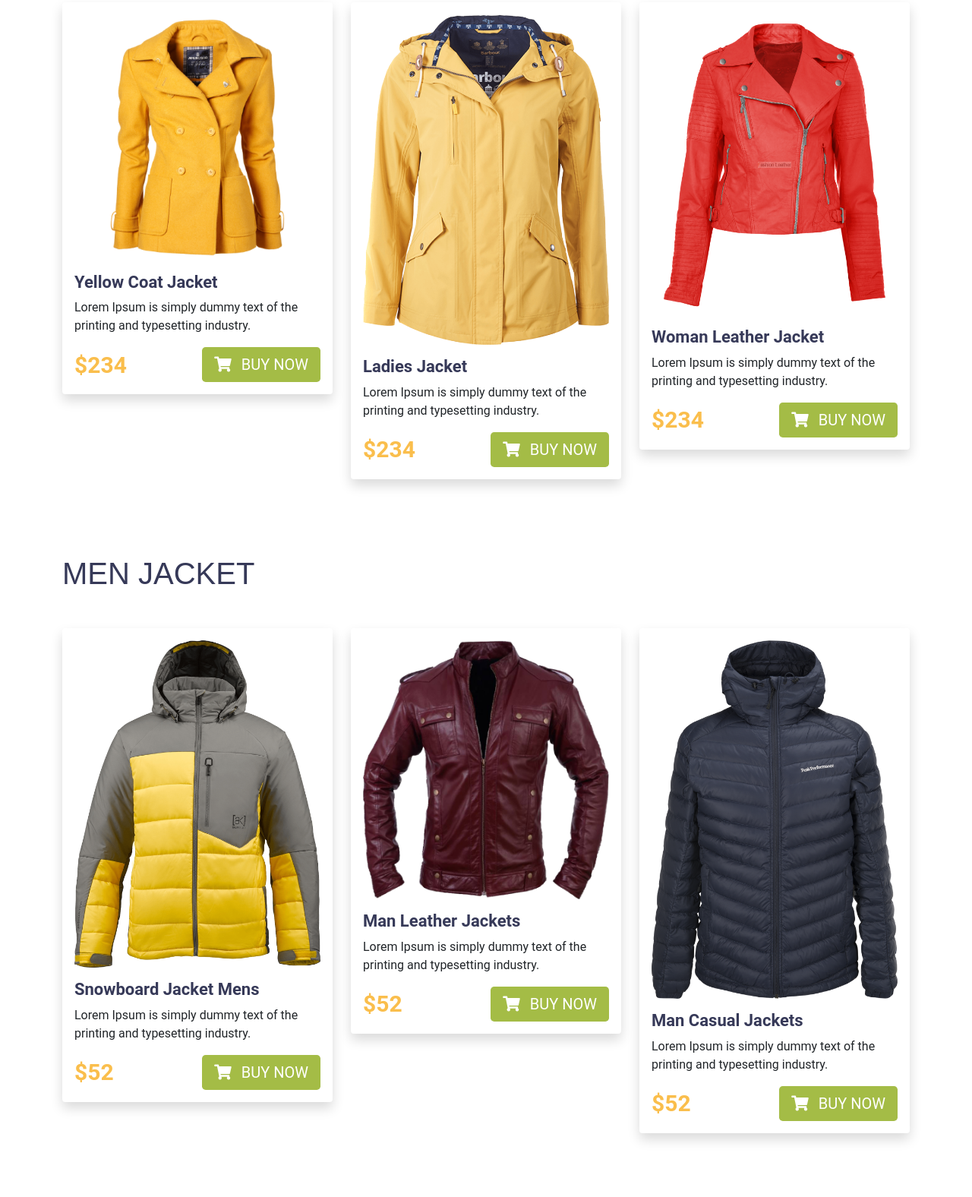
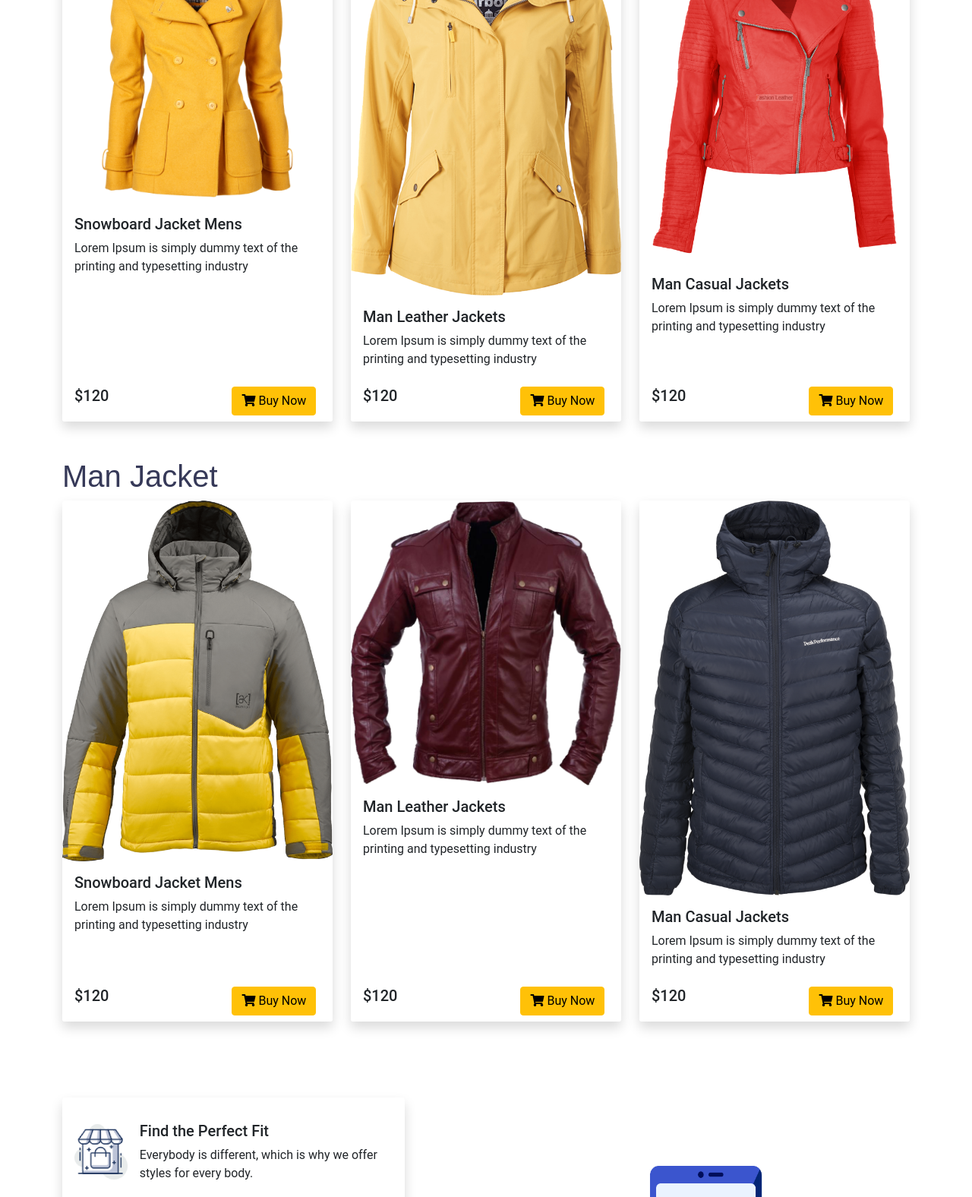
Before and after one commit to Ahsanul-kabir/web-day-14-Assignment-penguin-fashion-ecommerce, a plain HTML site: page index.html in a window 1280 px wide. Shown: the part 1057-2633 px from the top of the page at 76% size. Drawn offline with Linux system fonts and the light colour scheme.

Commit message:
basic structure updated

```diff
--- a/css/style.css
+++ b/css/style.css
@@ -22,17 +22,6 @@ h2 {
 }
 
 
-/* Template Text color */
-
-.text-primary {
-    color: var(--bg-primary) !important;
-}
-
-.text-gold {
-    color: var(--bg-golden) !important;
-}
-
-
 /* Template Spacing */
 
 .py-100 {
@@ -52,14 +41,6 @@ h2 {
 }
 
 
-/* Template Custom width */
-
-.width-100 {
-    width: 70px;
-    height: auto;
-}
-
-
 /* Tempalte Button style */
 
 .btn-primary {
@@ -75,12 +56,12 @@ h2 {
 /* Header style  */
 
 .navbar .nav-link {
-    font-weight: 600;
+    font-weight: 700;
     padding: 10px 20px !important;
 }
 
 
-/* Banner Text */
+/* top-demo Text */
 
 .top-demo-text h1 {
     font-size: 60px;
@@ -94,18 +75,11 @@ h2 {
 
 /* Product Section */
 
-.card-title {
-    font-size: 22px;
-    color: #363958;
-    font-weight: 600;
+.penguin-card {
+    border: 0;
 }
 
-.price {
-    font-size: 30px;
-    font-weight: 600;
-    color: #FABE4C;
+.penguin-card-footer {
+    border: 0;
+    background-color: white;
 }
-
-.payment {
-    font-size: 25px;
-}
--- a/index.html
+++ b/index.html
@@ -67,71 +67,59 @@
         <!-- top-demo section -->
 
         <!-- woman jacket section -->
-        <section class="py-100">
-            <div class="container">
-                <h2 class="h1 text-uppercase text-center text-md-start mb-5">Woman Jacket</h2>
-                <div class="row">
-                    <!-- product Card -->
-                    <div class="col-lg-4">
-                        <div class="product card p-3 mb-3 mb-lg-0 border-0 rounded shadow">
-                            <img src="images/Image/SeekPng 1.png" class="rounded card-img-top" alt="...">
-                            <div class="px-0 pb-0 card-body">
-                                <h5 class="card-title">Yellow Coat Jacket </h5>
-                                <p class="card-text">Lorem Ipsum is simply dummy text of the printing and typesetting industry.</p>
-                                <div class="d-flex justify-content-between align-items-center">
-                                    <div class="price">
-                                        <span>$234</span>
-                                    </div>
-                                    <div class="cart">
-                                        <a href="#" class="btn btn-primary btn-lg"> <i class="fa fa-shopping-cart me-2 "></i> BUY NOW</a>
+        <section id="shoes" class="mt-5 container">
+            <h1>Man Jacket</h1>
+            <div class="row row-cols-1 row-cols-md-3 g-4">
+                <div class="col">
+                    <div class="card penguin-card h-100 shadow">
+                        <img src="images/Image/SeekPng 1.png" class="card-img-top" alt="...">
+                        <div class="card-body">
+                            <h5 class="card-title">Snowboard Jacket Mens</h5>
+                            <p class="card-text">Lorem Ipsum is simply dummy text of the printing and typesetting industry</p>
 
-                                    </div>
-                                </div>
+                        </div>
+                        <div class="card-footer penguin-card-footer d-flex">
+                            <div>
+                                <h5>$120</h5>
+                            </div>
+                            <div style="margin-left: 50%;">
+                                <button class="btn btn-warning"> <i class="fas fa-shopping-cart"></i> Buy Now</button>
                             </div>
                         </div>
                     </div>
-                    <!-- end product card -->
-
-                    <!-- product card -->
-                    <div class="col-lg-4">
-                        <div class="product card p-3 mb-3 mb-lg-0 border-0 rounded shadow">
-                            <img src="images/Image/PngItem_2597366 1.png" class="rounded card-img-top" alt="...">
-                            <div class="px-0 pb-0 card-body">
-                                <h5 class="card-title">Ladies Jacket </h5>
-                                <p class="card-text">Lorem Ipsum is simply dummy text of the printing and typesetting industry.</p>
-                                <div class="d-flex justify-content-between align-items-center">
-                                    <div class="price">
-                                        <span>$234</span>
-                                    </div>
-                                    <div class="cart">
-                                        <a href="#" class="btn btn-primary btn-lg"> <i class="fa fa-shopping-cart me-2 "></i> BUY NOW</a>
-
-                                    </div>
-                                </div>
+                </div>
+                <div class="col">
+                    <div class="card penguin-card h-100 shadow">
+                        <img src="images/Image/PngItem_2597366 1.png" class="card-img-top" alt="...">
+                        <div class="card-body">
+                            <h5 class="card-title">Man Leather Jackets</h5>
+                            <p class="card-text">Lorem Ipsum is simply dummy text of the printing and typesetting industry</p>
+                        </div>
+                        <div class="card-footer penguin-card-footer d-flex">
+                            <div>
+                                <h5>$120</h5>
+                            </div>
+                            <div style="margin-left: 50%;">
+                                <button class="btn btn-warning button-background"> <i class="fas fa-shopping-cart"></i> Buy Now</button>
                             </div>
                         </div>
                     </div>
-                    <!-- end product card -->
-
-                    <!-- product card -->
-                    <div class="col-lg-4">
-                        <div class="product card p-3 mb-3 mb-lg-0 border-0 rounded shadow">
-                            <img src="images/Image/image 15.png" class="rounded card-img-top" alt="...">
-                            <div class="px-0 pb-0 card-body">
-                                <h5 class="card-title">Woman Leather Jacket</h5>
-                                <p class="card-text">Lorem Ipsum is simply dummy text of the printing and typesetting industry.</p>
-                                <div class="d-flex justify-content-between align-items-center">
-                                    <div class="price">
-                                        <span>$234</span>
-                                    </div>
-                                    <div class="cart">
-                                        <a href="#" class="btn btn-primary btn-lg"> <i class="fa fa-shopping-cart me-2 "></i> BUY NOW</a>
-
-                                    </div>
-                                </div>
+                </div>
+                <div class="col">
+                    <div class="card penguin-card h-100 shadow">
+                        <img src="images/Image/image 15.png" class="card-img-top" alt="...">
+                        <div class="card-body">
+                            <h5 class="card-title">Man Casual Jackets</h5>
+                            <p class="card-text">Lorem Ipsum is simply dummy text of the printing and typesetting industry</p>
+                        </div>
+                        <div class="card-footer penguin-card-footer d-flex">
+                            <div>
+                                <h5>$120</h5>
+                            </div>
+                            <div style="margin-left: 50%;">
+                                <button class="btn btn-warning"> <i class="fas fa-shopping-cart"></i> Buy Now</button>
                             </div>
                         </div>
-                        <!-- end product card -->
                     </div>
                 </div>
             </div>
@@ -141,77 +129,64 @@
 
 
         <!-- man jacket section -->
-        <section>
-            <div class="container">
-                <h2 class="h1 text-uppercase text-center text-md-start mb-5">Men Jacket</h2>
-                <div class="row">
+        <section id="shoes" class="mt-5 container">
+            <h1>Man Jacket</h1>
+            <div class="row row-cols-1 row-cols-md-3 g-4">
+                <div class="col">
+                    <div class="card penguin-card h-100 shadow">
+                        <img src="images/Image/image 11.png" class="card-img-top" alt="...">
+                        <div class="card-body">
+                            <h5 class="card-title">Snowboard Jacket Mens</h5>
+                            <p class="card-text">Lorem Ipsum is simply dummy text of the printing and typesetting industry</p>
 
-                    <!-- product card -->
-                    <div class="col-lg-4">
-                        <div class="card p-3 mb-3 mb-lg-0 border-0 rounded shadow">
-                            <img src="images/Image/image 11.png" class="rounded card-img-top" alt="...">
-                            <div class="px-0 pb-0 card-body">
-                                <h5 class="card-title">Snowboard Jacket Mens</h5>
-                                <p class="card-text">Lorem Ipsum is simply dummy text of the printing and typesetting industry.</p>
-                                <div class="d-flex justify-content-between align-items-center">
-                                    <div class="price">
-                                        <span>$52</span>
-                                    </div>
-                                    <div class="cart">
-                                        <a href="#" class="btn btn-primary btn-lg"> <i class="fa fa-shopping-cart me-2 "></i> BUY NOW</a>
-
-                                    </div>
-                                </div>
+                        </div>
+                        <div class="card-footer penguin-card-footer d-flex">
+                            <div>
+                                <h5>$120</h5>
+                            </div>
+                            <div style="margin-left: 50%;">
+                                <button class="btn btn-warning"> <i class="fas fa-shopping-cart"></i> Buy Now</button>
                             </div>
                         </div>
                     </div>
-                    <!-- end product card -->
-
-                    <!-- product card -->
-                    <div class="col-lg-4">
-                        <div class="card p-3 mb-3 mb-lg-0 border-0 rounded shadow">
-                            <img src="images/Image/vippng 1.png" class="rounded card-img-top" alt="...">
-                            <div class="px-0 pb-0 card-body">
-                                <h5 class="card-title">Man Leather Jackets</h5>
-                                <p class="card-text">Lorem Ipsum is simply dummy text of the printing and typesetting industry.</p>
-                                <div class="d-flex justify-content-between align-items-center">
-                                    <div class="price">
-                                        <span>$52</span>
-                                    </div>
-                                    <div class="cart">
-                                        <a href="#" class="btn btn-primary btn-lg"> <i class="fa fa-shopping-cart me-2 "></i> BUY NOW</a>
-
-                                    </div>
-                                </div>
+                </div>
+                <div class="col">
+                    <div class="card penguin-card h-100 shadow">
+                        <img src="images/Image/vippng 1.png" class="card-img-top" alt="...">
+                        <div class="card-body">
+                            <h5 class="card-title">Man Leather Jackets</h5>
+                            <p class="card-text">Lorem Ipsum is simply dummy text of the printing and typesetting industry</p>
+                        </div>
+                        <div class="card-footer penguin-card-footer d-flex">
+                            <div>
+                                <h5>$120</h5>
+                            </div>
+                            <div style="margin-left: 50%;">
+                                <button class="btn btn-warning button-background"> <i class="fas fa-shopping-cart"></i> Buy Now</button>
                             </div>
                         </div>
                     </div>
-                    <!-- end product card -->
-
-                    <!-- product card -->
-                    <div class="col-lg-4">
-                        <div class="card p-3 mb-3 mb-lg-0 border-0 rounded shadow">
-                            <img src="images/Image/toppng 1.png" class="rounded card-img-top" alt="...">
-                            <div class="px-0 pb-0 card-body">
-                                <h5 class="card-title">Man Casual Jackets</h5>
-                                <p class="card-text">Lorem Ipsum is simply dummy text of the printing and typesetting industry.</p>
-                                <div class="d-flex justify-content-between align-items-center">
-                                    <div class="price">
-                                        <span>$52</span>
-                                    </div>
-                                    <div class="cart">
-                                        <a href="#" class="btn btn-lg btn-primary"> <i class="fa fa-shopping-cart me-2 "></i> BUY NOW</a>
-
-                                    </div>
-                                </div>
+                </div>
+                <div class="col">
+                    <div class="card penguin-card h-100 shadow">
+                        <img src="images/Image/toppng 1.png" class="card-img-top" alt="...">
+                        <div class="card-body">
+                            <h5 class="card-title">Man Casual Jackets</h5>
+                            <p class="card-text">Lorem Ipsum is simply dummy text of the printing and typesetting industry</p>
+                        </div>
+                        <div class="card-footer penguin-card-footer d-flex">
+                            <div>
+                                <h5>$120</h5>
+                            </div>
+                            <div style="margin-left: 50%;">
+                                <button class="btn btn-warning"> <i class="fas fa-shopping-cart"></i> Buy Now</button>
                             </div>
                         </div>
                     </div>
-                    <!-- end product card -->
                 </div>
             </div>
         </section>
-        <!-- man jacket section -->
+        <!-- end man jacket section -->
 
         <!-- help service section -->
         <section class="help-section py-100">
```
